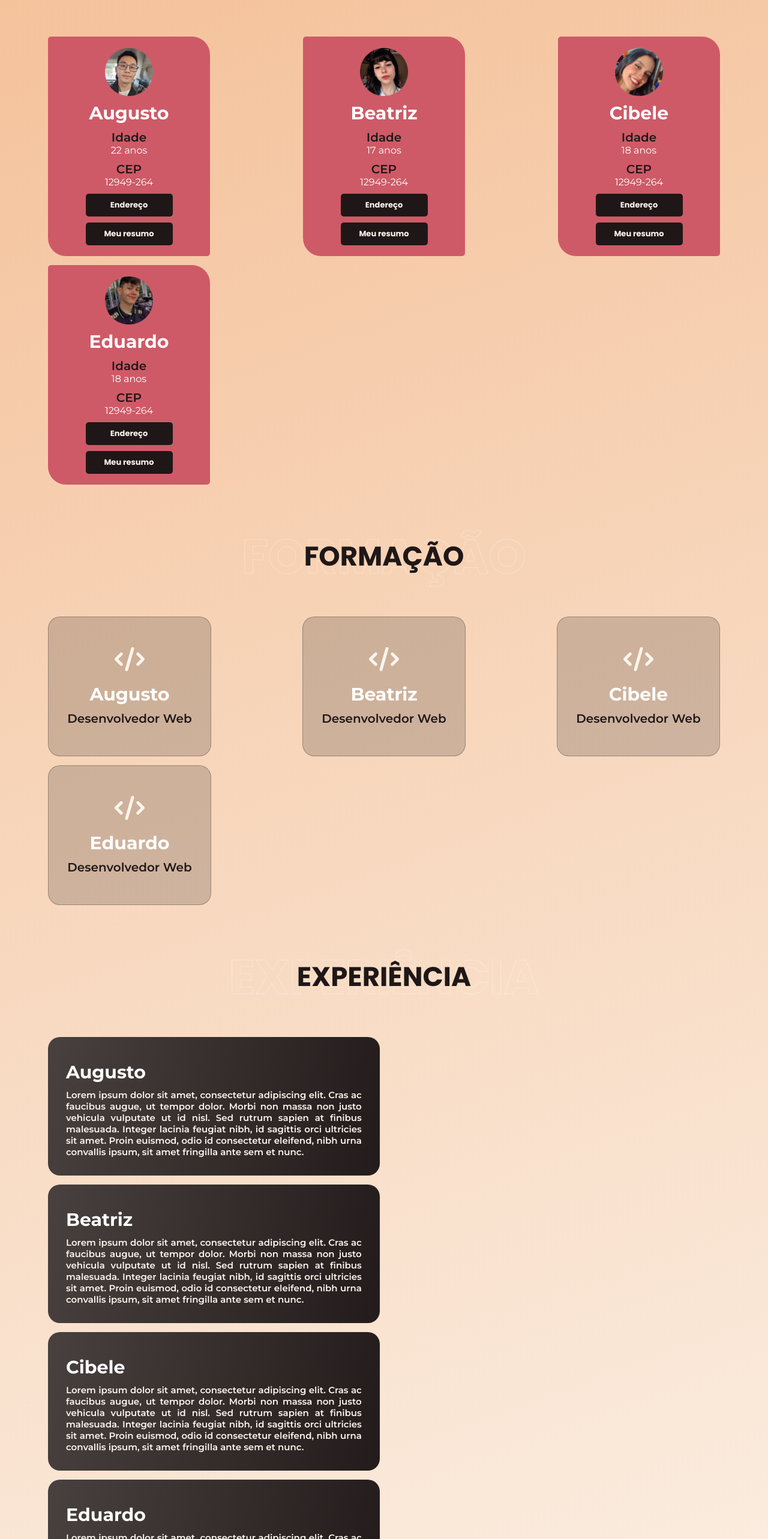
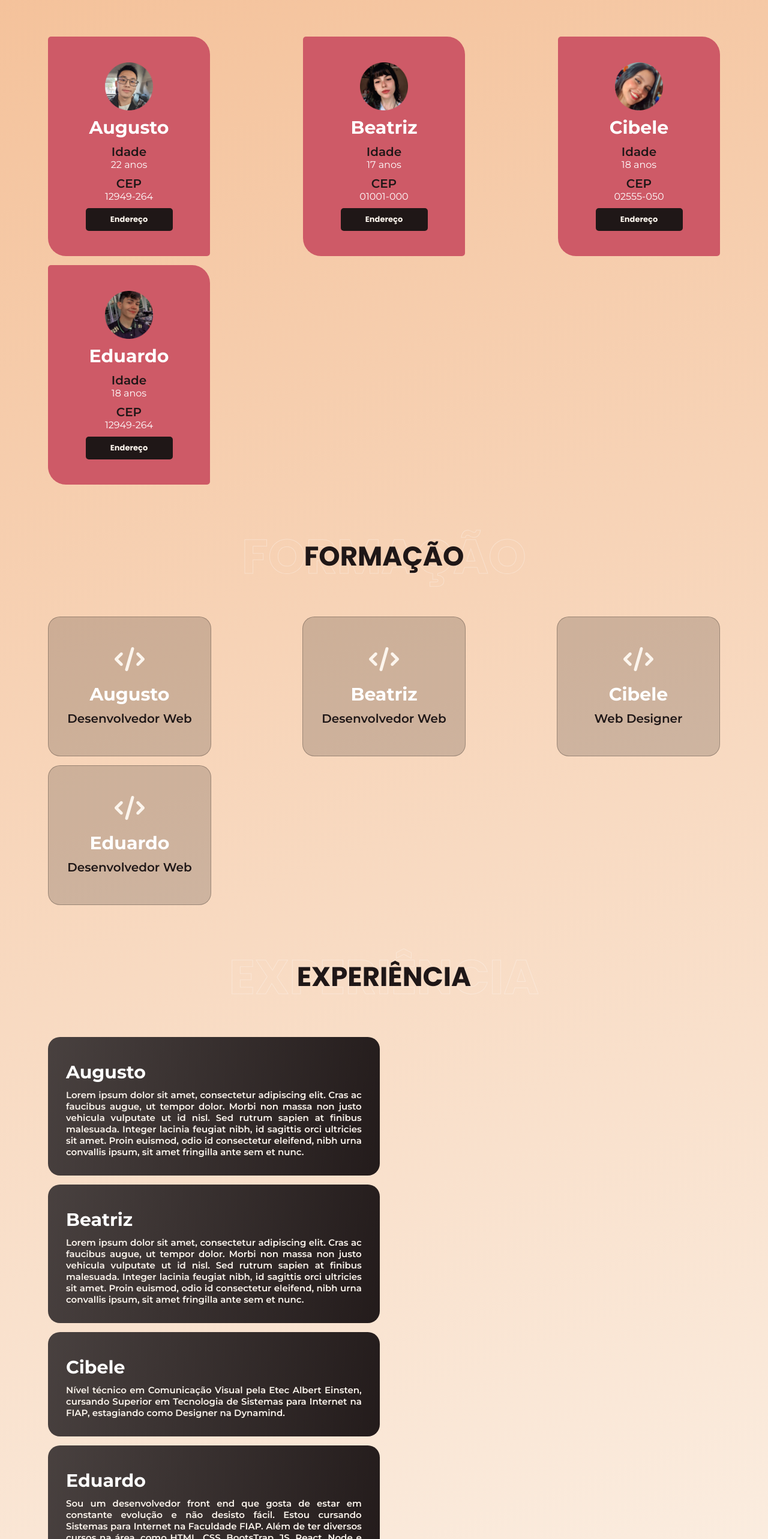
Before and after one commit to josiastavares/nossa-apresentacao, a React (Create React App) app: page / in a window 1280 px wide. Shown: the part 234-2800 px from the top of the page at 60% size. Built offline with nearby package versions, Linux system fonts and the light colour scheme.

Commit message:
requisição API de cep e dados da cibele e do eduardo

```diff
--- a/public/index.html
+++ b/public/index.html
@@ -1,5 +1,5 @@
 <!DOCTYPE html>
-<html lang="en">
+<html lang="pt-br">
   <head>
     <meta charset="utf-8" />
     <link rel="icon" href="%PUBLIC_URL%/favicon.ico" />
--- a/src/App.js
+++ b/src/App.js
@@ -14,23 +14,24 @@ function App() {
       <Titulo titulo="SOBRE NÓS"/>
       <section className='secao' id='sobrenos'>
         <Sobre imagem="./imagens/augusto.png" nome="Augusto" idade="22 anos" cep="12949-264" />
-        <Sobre imagem="./imagens/beatriz.png" nome="Beatriz" idade="17 anos" cep="12949-264" />
-        <Sobre imagem="./imagens/cibele.png" nome="Cibele" idade="18 anos" cep="12949-264" />
+        <Sobre imagem="./imagens/beatriz.png" nome="Beatriz" idade="17 anos" cep="01001-000" />
+        <Sobre imagem="./imagens/cibele.png" nome="Cibele" idade="18 anos" cep="02555-050" />
         <Sobre imagem="./imagens/eduardo.png" nome="Eduardo" idade="18 anos" cep="12949-264" />
       </section>
       <Titulo titulo="FORMAÇÃO"/>
       <section className='secao' id='formacao'>
         <Formacao nome="Augusto" formacao="Desenvolvedor Web" />
         <Formacao nome="Beatriz" formacao="Desenvolvedor Web" />
-        <Formacao nome="Cibele" formacao="Desenvolvedor Web" />
+        <Formacao nome="Cibele" formacao="Web Designer" />
         <Formacao nome="Eduardo" formacao="Desenvolvedor Web" />
       </section>
       <Titulo titulo="EXPERIÊNCIA"/>
       <section className='secao' id='experiencia'>
         <Experiencia nome="Augusto" resumo="Lorem ipsum dolor sit amet, consectetur adipiscing elit. Cras ac faucibus augue, ut tempor dolor. Morbi non massa non justo vehicula vulputate ut id nisl. Sed rutrum sapien at finibus malesuada. Integer lacinia feugiat nibh, id sagittis orci ultricies sit amet. Proin euismod, odio id consectetur eleifend, nibh urna convallis ipsum, sit amet fringilla ante sem et nunc." />
         <Experiencia nome="Beatriz" resumo="Lorem ipsum dolor sit amet, consectetur adipiscing elit. Cras ac faucibus augue, ut tempor dolor. Morbi non massa non justo vehicula vulputate ut id nisl. Sed rutrum sapien at finibus malesuada. Integer lacinia feugiat nibh, id sagittis orci ultricies sit amet. Proin euismod, odio id consectetur eleifend, nibh urna convallis ipsum, sit amet fringilla ante sem et nunc." />
-        <Experiencia nome="Cibele" resumo="Lorem ipsum dolor sit amet, consectetur adipiscing elit. Cras ac faucibus augue, ut tempor dolor. Morbi non massa non justo vehicula vulputate ut id nisl. Sed rutrum sapien at finibus malesuada. Integer lacinia feugiat nibh, id sagittis orci ultricies sit amet. Proin euismod, odio id consectetur eleifend, nibh urna convallis ipsum, sit amet fringilla ante sem et nunc." />
-        <Experiencia nome="Eduardo" resumo="Lorem ipsum dolor sit amet, consectetur adipiscing elit. Cras ac faucibus augue, ut tempor dolor. Morbi non massa non justo vehicula vulputate ut id nisl. Sed rutrum sapien at finibus malesuada. Integer lacinia feugiat nibh, id sagittis orci ultricies sit amet. Proin euismod, odio id consectetur eleifend, nibh urna convallis ipsum, sit amet fringilla ante sem et nunc." />
+        <Experiencia nome="Cibele" resumo="Nível técnico em Comunicação Visual pela Etec Albert Einsten, cursando Superior em Tecnologia de Sistemas para Internet na FIAP, estagiando como Designer na Dynamind." />
+        <Experiencia nome="Eduardo" resumo="Sou um desenvolvedor front end que gosta de estar em constante evolução e não desisto fácil.
+Estou cursando Sistemas para Internet na Faculdade FIAP. Além de ter diversos cursos na área, como HTML, CSS, BootsTrap, JS, React, Node e Wordpress" />
       </section>
       <section className='secao-escura'>
         <Titulo titulo="HOBBIES"/>
@@ -51,17 +52,17 @@ function App() {
           </div>
           <div className='secao-hobbies'>
             <p className='nome'>Cibele</p>
-            <Hobbies className='hobbie' hobbie="hobbie 1"/>
-            <Hobbies className='hobbie' hobbie="hobbie 1"/>
-            <Hobbies className='hobbie' hobbie="hobbie 1"/>
-            <Hobbies className='hobbie' hobbie="hobbie 1"/>
+            <Hobbies className='hobbie' hobbie="Estudar"/>
+            <Hobbies className='hobbie' hobbie="Escrever"/>
+            <Hobbies className='hobbie' hobbie="Dançar"/>
+            <Hobbies className='hobbie' hobbie="Tocar ukulele"/>
           </div>
           <div className='secao-hobbies'>
             <p className='nome'>Eduardo</p>
-            <Hobbies className='hobbie' hobbie="hobbie 1"/>
-            <Hobbies className='hobbie' hobbie="hobbie 1"/>
-            <Hobbies className='hobbie' hobbie="hobbie 1"/>
-            <Hobbies className='hobbie' hobbie="hobbie 1"/>
+            <Hobbies className='hobbie' hobbie="Programar"/>
+            <Hobbies className='hobbie' hobbie="Coisas Geeks"/>
+            <Hobbies className='hobbie' hobbie="Tecnologia"/>
+            <Hobbies className='hobbie' hobbie="Andar de Skate"/>
           </div>
         </section>
       </section>
--- a/src/componentes/hobbies/hobbies.css
+++ b/src/componentes/hobbies/hobbies.css
@@ -2,12 +2,16 @@
     display: flex;
     flex-direction: column;
     align-items: center;
-    justify-content: center;
+    justify-content: baseline;
+    text-align: center;
     background-color: #1F171730;
-    height: 100px;
-    width: 45%;
+    height: 120px;
+    width: 48%;
     border-radius: 20px;
     gap: 10px;
+    padding: 10px;
+    padding-top: 30px;
+    box-sizing: border-box;
 }
 
 .hobbies i{
@@ -21,4 +25,5 @@
     color: #FCF5ED;
     font-weight: 600;
     font-size: 15px;
+    text-wrap: wrap;
 }
--- a/src/componentes/menu/index.js
+++ b/src/componentes/menu/index.js
@@ -5,7 +5,7 @@ const Menu = () => {
         <header className='menu'>
             <ul>
                 <li><a href='#sobrenos'>SOBRE NÓS</a></li>
-                <li><a href='#formacao'>FORMAÇÃO</a></li>
+                <li><a href='./formacao.html'>FORMAÇÃO</a></li>
                 <li><a href='#experiencia'>EXPERIÊNCIA</a></li>
                 <li><a href='#hobbies'>HOBBIES</a></li>
             </ul>
--- a/src/componentes/sobre/index.js
+++ b/src/componentes/sobre/index.js
@@ -3,16 +3,32 @@ import './sobre.css'
 const Sobre = (props) => {
     return (
         <section className='sobre'>
-                <img src={props.imagem} alt=''/>
-                <p className='nome'>{props.nome}</p>
-                <p className='subtitulo'>Idade</p>
-                <p>{props.idade}</p>
-                <p className='subtitulo'>CEP</p>
-                <p>{props.cep}</p>
-                <button>Endereço</button>
-                <button>Meu resumo</button>
+            <img src={props.imagem} alt='' />
+            <p className='nome'>{props.nome}</p>
+            <p className='subtitulo'>Idade</p>
+            <p>{props.idade}</p>
+            <p className='subtitulo'>CEP</p>
+            <p>{props.cep}</p>
+            <button onClick={pegaId} id={props.cep}>Endereço</button>
         </section>
     )
 }
 
+function pegaId(botao) {
+    const cep = botao.target.id
+    const url = `https://viacep.com.br/ws/${cep}/json/`
+
+    fetch(url).then((response) => {
+        response.json().then((data) => {
+            console.log(data)
+            salvandoCep(data)
+        })
+    });
+}
+
+function salvandoCep(dados) {
+    var logradouro = dados.logradouro
+    alert(logradouro)
+}
+
 export default Sobre
```
